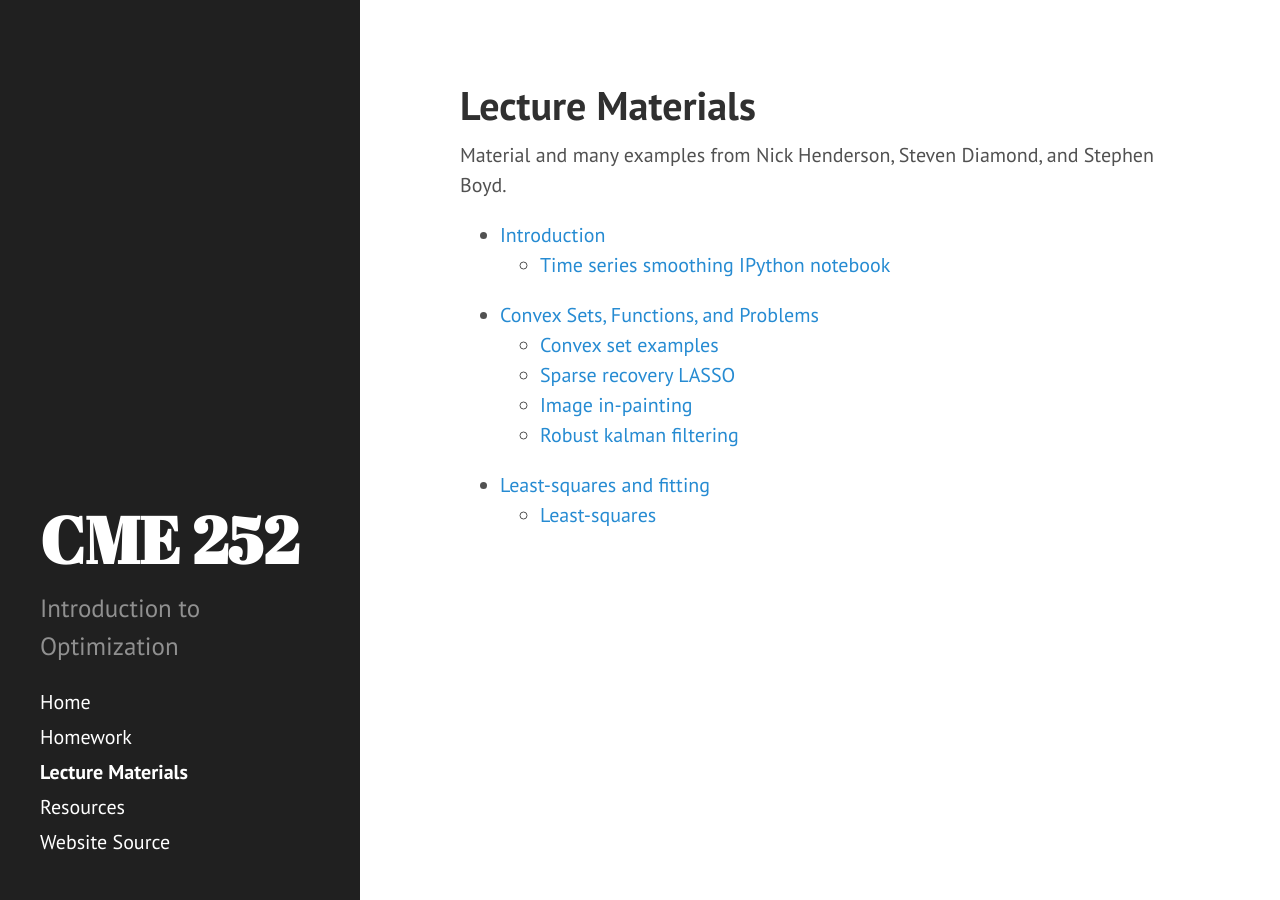
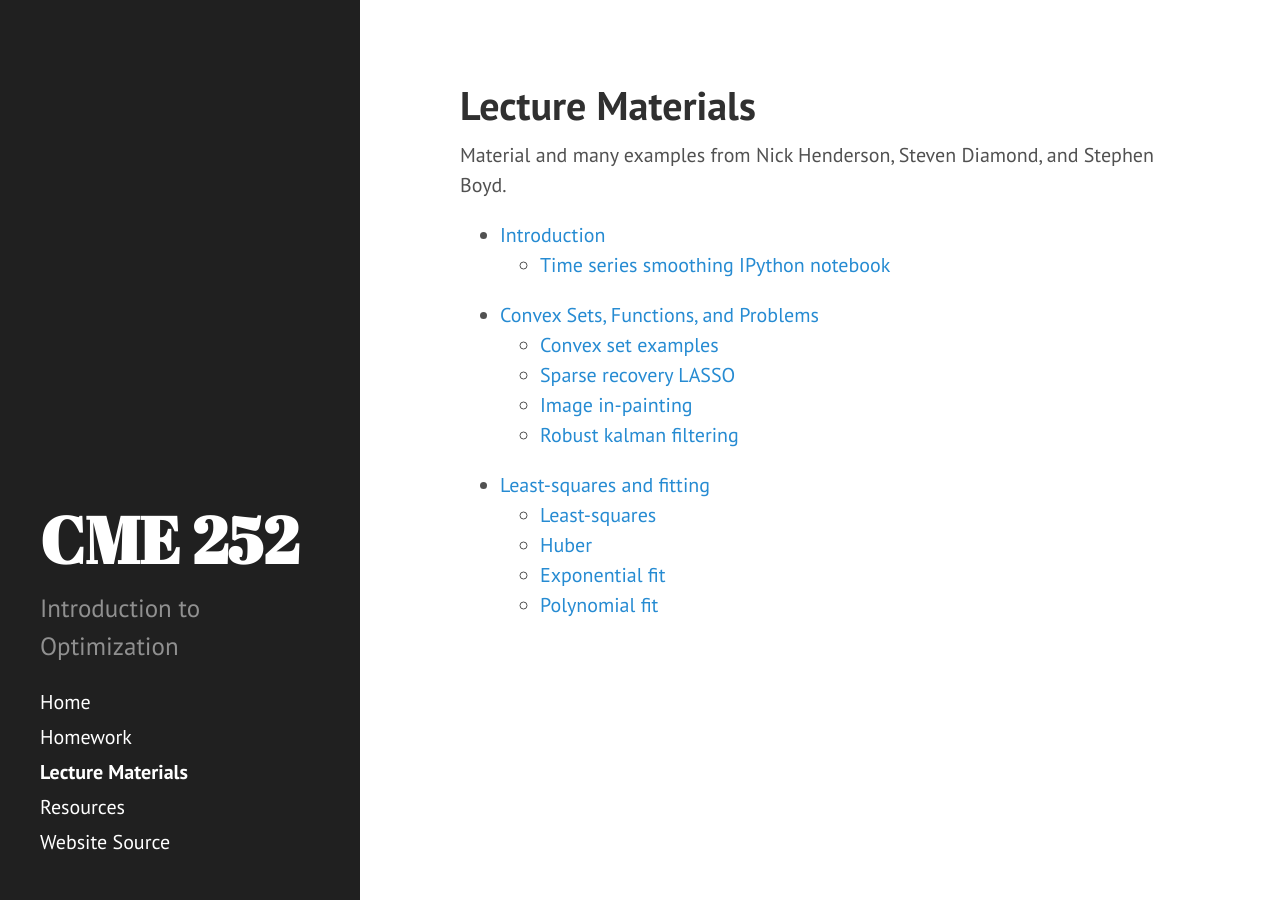
Before and after one commit to ajfriend/cme252, a Jekyll site: the page built from lecture_materials.md, in a window 1280 px wide. Built offline with Jekyll 4.4.1, drawn with Linux system fonts in a browser that asks for light colours; Markdown is read by kramdown in place of the engine named in the settings.

Commit message:
notebooks

```diff
--- a/lecture_materials.md
+++ b/lecture_materials.md
@@ -14,3 +14,6 @@ Material and many examples from Nick Henderson, Steven Diamond, and Stephen Boyd
     - [Robust kalman filtering](http://nbviewer.ipython.org/github/icme/cme252-optimization/blob/master/lectures/convexity/notebooks/robust_kalman.ipynb)
 - [Least-squares and fitting](https://github.com/icme/cme252-optimization/raw/master/lectures/fitting/fitting.pdf)
     - [Least-squares](http://nbviewer.ipython.org/github/icme/cme252-optimization/blob/master/lectures/fitting/least-squares.ipynb)
+    - [Huber](http://nbviewer.ipython.org/github/icme/cme252-optimization/blob/master/lectures/fitting/huber.ipynb)
+    - [Exponential fit](http://nbviewer.ipython.org/github/icme/cme252-optimization/blob/master/lectures/fitting/exponential-fit.ipynb)
+    - [Polynomial fit](http://nbviewer.ipython.org/github/icme/cme252-optimization/blob/master/lectures/fitting/polynomial-fit.ipynb)
```
